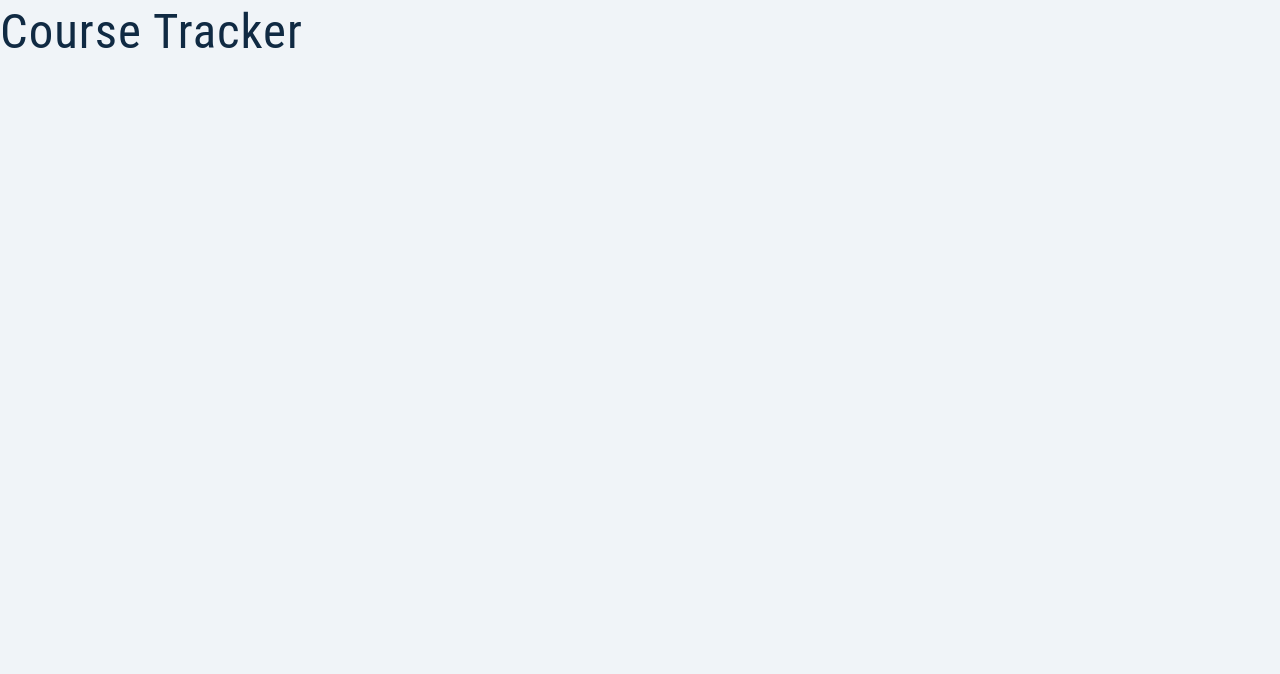
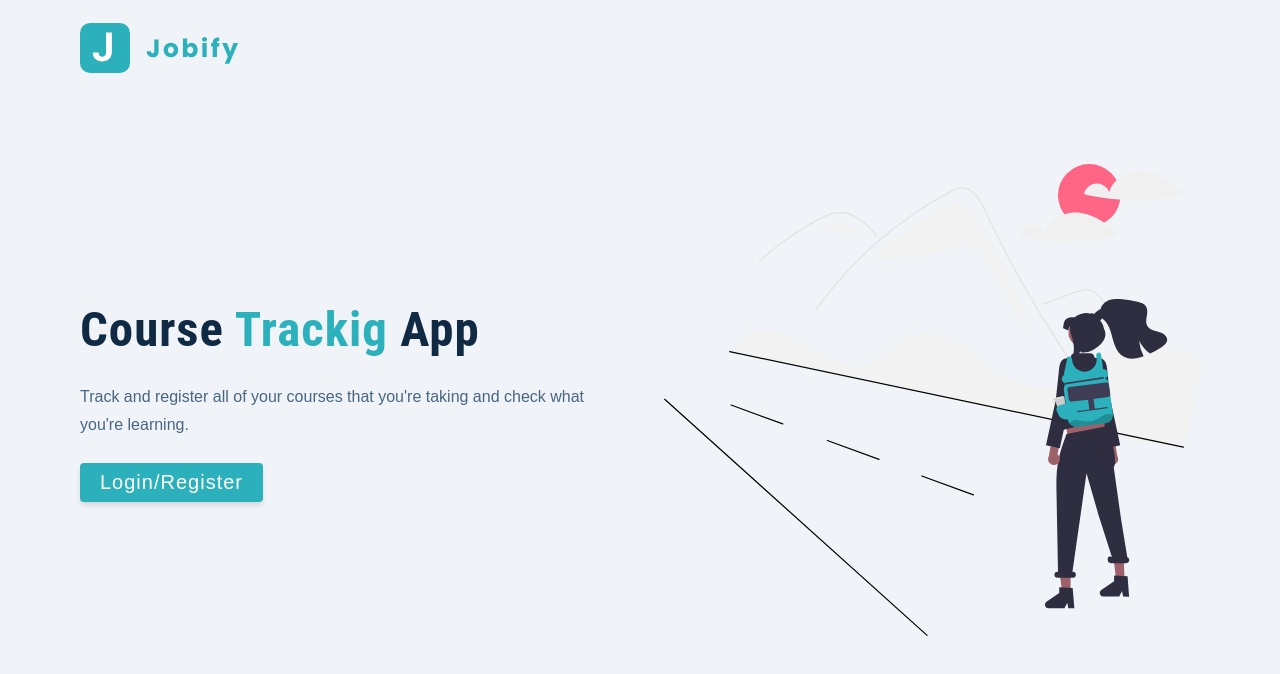
Before and after one commit to FrancoCarini/coursetracker-front, a React (Create React App) app: page / in a window 1280 px wide. Shown: the top 674 px of the page. Built offline with nearby package versions, Linux system fonts and the light colour scheme.

Commit message:
Added Landing Page

```diff
--- a/package.json
+++ b/package.json
@@ -10,6 +10,7 @@
     "react": "^18.2.0",
     "react-dom": "^18.2.0",
     "react-scripts": "5.0.1",
+    "styled-components": "^5.3.5",
     "web-vitals": "^2.1.4"
   },
   "scripts": {
--- a/src/App.js
+++ b/src/App.js
@@ -1,7 +1,11 @@
+import Landing from './pages/Landing'
+
 function App() {
   return (
-    <h1>Course Tracker</h1>
-  );
+    <div>
+      <Landing />
+    </div>
+  )
 }
 
-export default App;
+export default App
--- /dev/null
+++ b/src/pages/Landing.js
@@ -0,0 +1,28 @@
+import logo from '../assets/images/logo.svg'
+import main from '../assets/images/main.svg'
+import Wrapper from '../assets/wrappers/LandingPage'
+
+const Landing = () => {
+  return (
+    <Wrapper>
+      <nav>
+        <img src={logo} alt="corse tracker" className="logo" />
+      </nav>
+      <div className="container page">
+        <div className="info">
+          <h1>
+            Course <span>Trackig</span> App
+          </h1>
+          <p>
+            Track and register all of your courses that you're taking and check
+            what you're learning.
+          </p>
+          <button className="btn btn-hero">Login/Register</button>
+        </div>
+        <img src={main} alt="course hunt" className="img main-img" />
+      </div>
+    </Wrapper>
+  )
+}
+
+export default Landing
```
Also changed, not shown: 2 other files (tests, documents, lock files or other folders).
